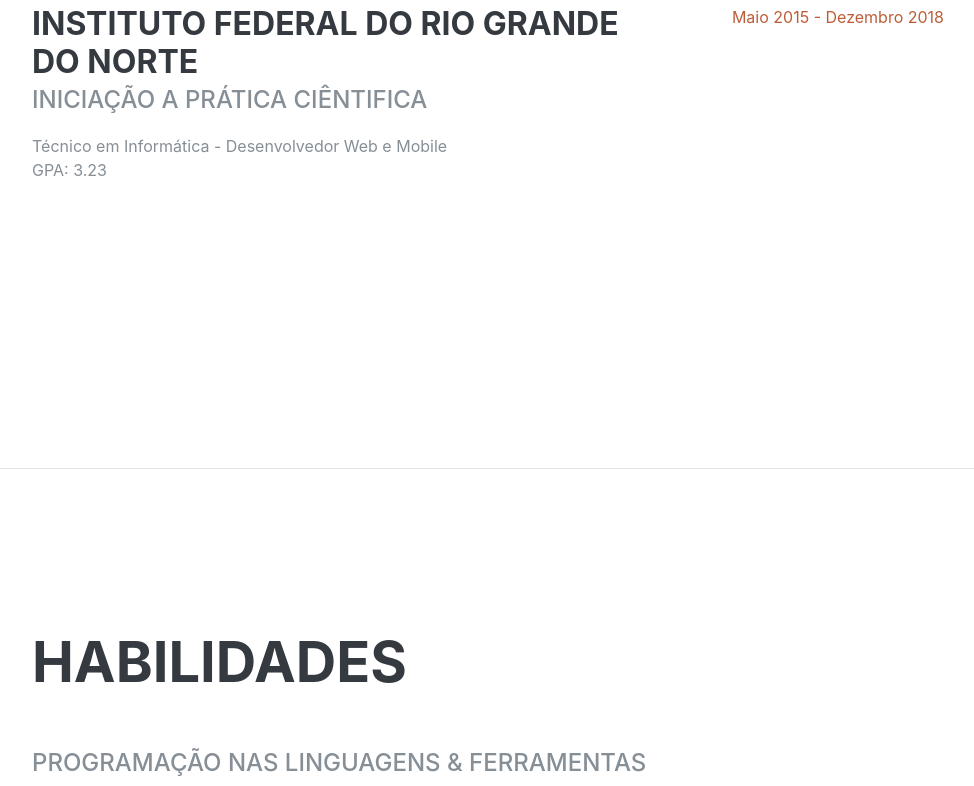
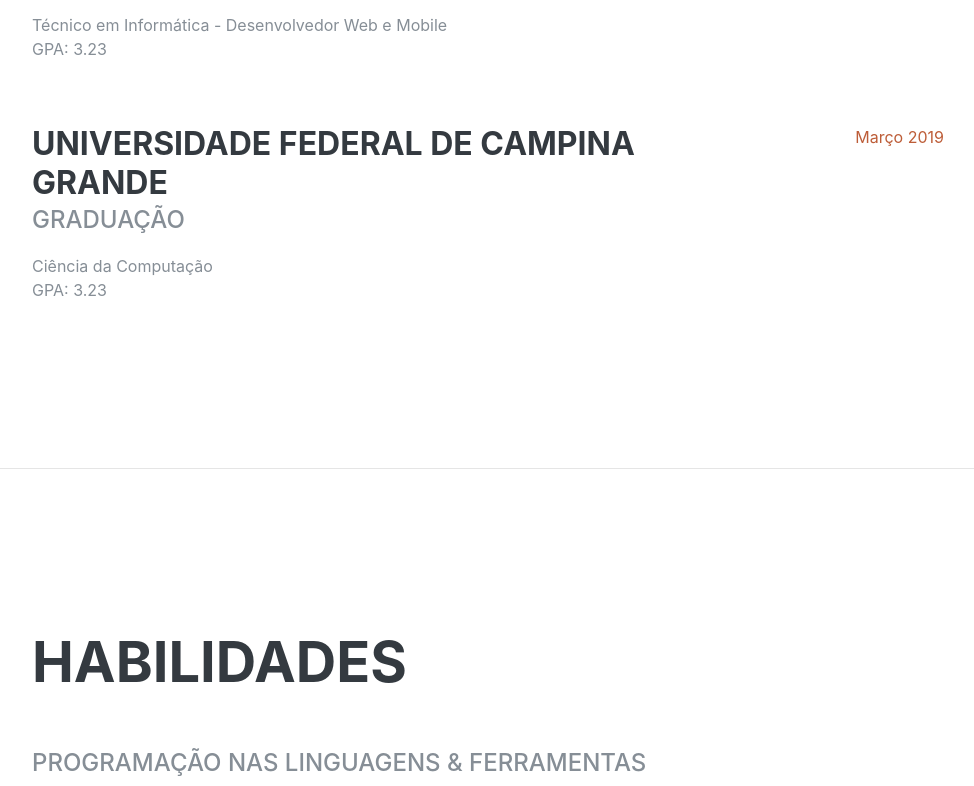
Before and after one commit to charles-bezerra/Homepage, a plain HTML site: page index.html in a window 1280 px wide. Shown: the part 2444-3230 px from the top of the page, without its empty margins (288-1262 px from the left). Drawn offline with Linux system fonts and the light colour scheme; a web font is replaced by a local one.

Commit message:
Update index.html

```diff
--- a/index.html
+++ b/index.html
@@ -172,6 +172,19 @@
             </div>
           </div>
 
+          <div class="resume-item d-flex flex-column flex-md-row mb-5">
+            <div class="resume-content mr-auto">
+              <h3 class="mb-0">Universidade Federal de Campina Grande</h3>
+              <div class="subheading mb-3">Graduação</div>
+              <div>Ciência da Computação</div>
+              <p>GPA: 3.23</p>
+            </div>
+            <div class="resume-date text-md-right">
+              <span class="text-primary">Março 2019</span>
+            </div>
+          </div>
+
+
         </div>
       </section>
 
```
